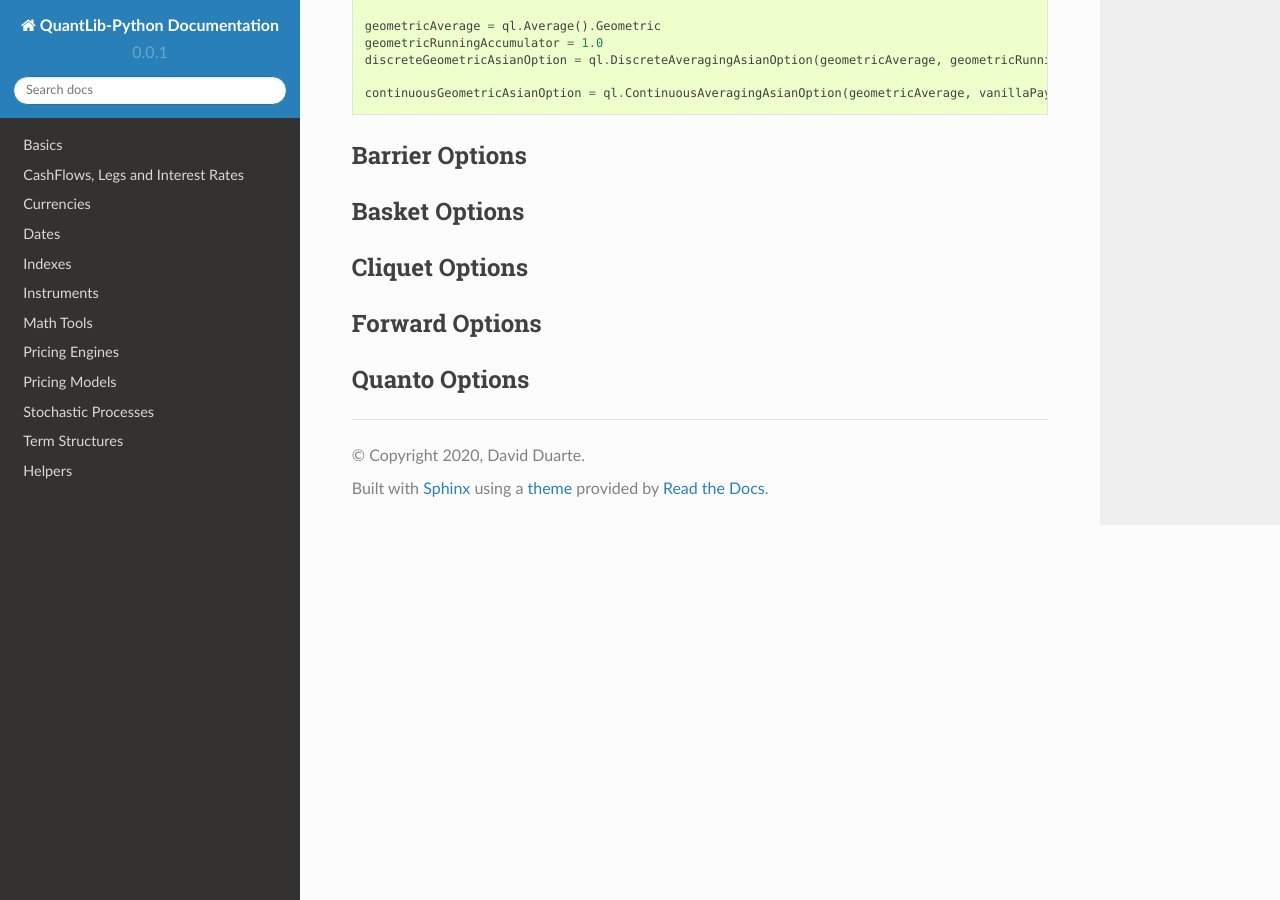
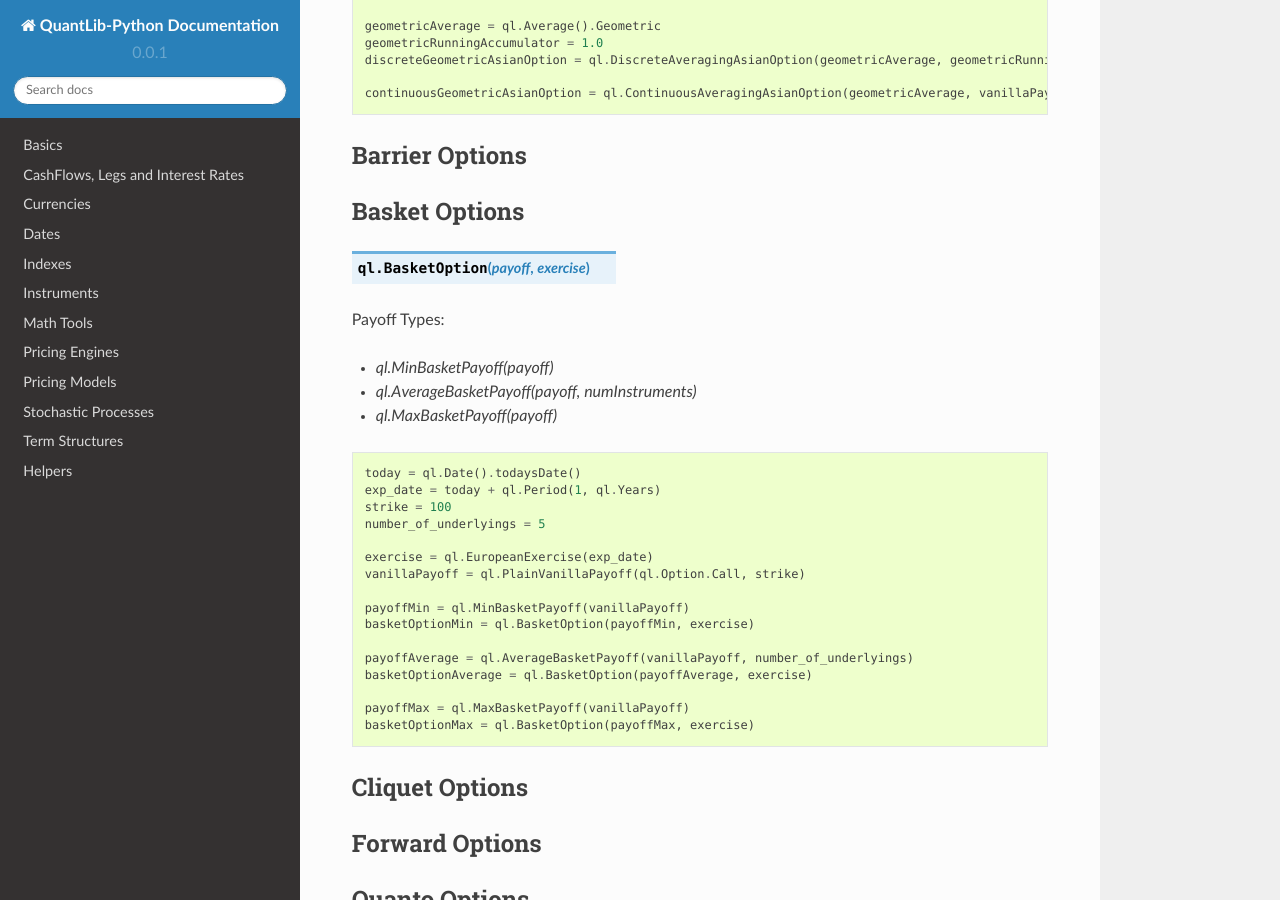
Before and after one commit to nhaga/QuantLib-Python-Docs, a Sphinx documentation site: the page built from docs/instruments/options.rst, in a window 1280 px wide and 900 px high, scrolled down 1471 px. Built offline with Sphinx 7.4.7 and the Read the Docs theme 2.0.0, drawn with Linux system fonts in a browser that asks for light colours; formulas are drawn with MathJax 3.

Commit message:
Adding Basket Options to Instruments
Adding boilerplate to create basket options to Instruments

```diff
--- a/docs/instruments/options.rst
+++ b/docs/instruments/options.rst
@@ -80,6 +80,34 @@
 Basket Options
 **************
 
+.. function:: ql.BasketOption(payoff, exercise)
+
+Payoff Types:
+
+- `ql.MinBasketPayoff(payoff)`
+- `ql.AverageBasketPayoff(payoff, numInstruments)`
+- `ql.MaxBasketPayoff(payoff)`
+
+.. code-block:: python
+
+  today = ql.Date().todaysDate()
+  exp_date = today + ql.Period(1, ql.Years)
+  strike = 100
+  number_of_underlyings = 5
+
+  exercise = ql.EuropeanExercise(exp_date)
+  vanillaPayoff = ql.PlainVanillaPayoff(ql.Option.Call, strike)
+
+  payoffMin = ql.MinBasketPayoff(vanillaPayoff)
+  basketOptionMin = ql.BasketOption(payoffMin, exercise)
+
+  payoffAverage = ql.AverageBasketPayoff(vanillaPayoff, number_of_underlyings)
+  basketOptionAverage = ql.BasketOption(payoffAverage, exercise)
+
+  payoffMax = ql.MaxBasketPayoff(vanillaPayoff)
+  basketOptionMax = ql.BasketOption(payoffMax, exercise)
+
+
 Cliquet Options
 ***************
 
```
